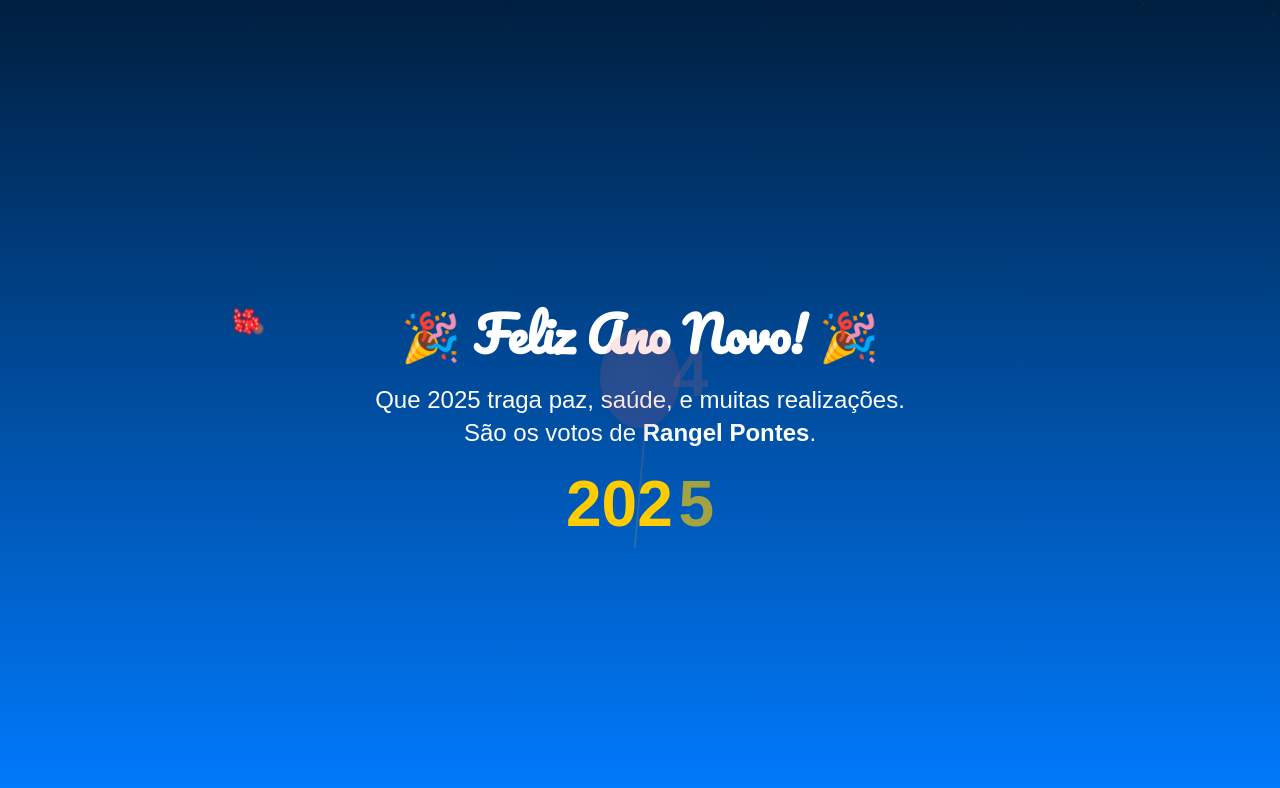
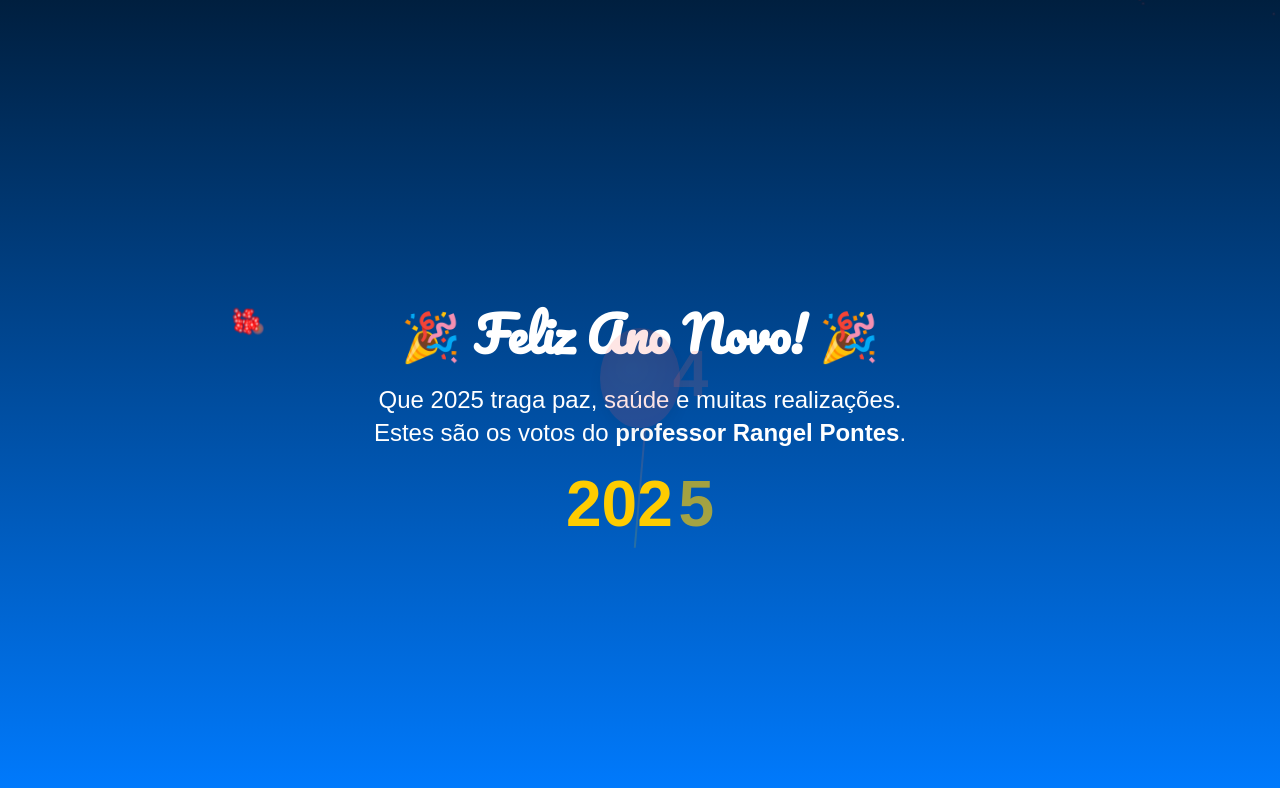
Before and after one commit to mourapontes/Cart-o_Ano_Novo, a plain HTML site: page index.html in a window 1280 px wide. Drawn offline with Linux system fonts and the light colour scheme.

Commit message:
index.html

```diff
--- a/index.html
+++ b/index.html
@@ -10,8 +10,8 @@
     <div class="container">
         <div class="mensagem">
             <h1>🎉 Feliz Ano Novo! 🎉</h1>
-            <p>Que 2025 traga paz, saúde, e muitas realizações.</p>
-            <p>São os votos de <strong>Rangel Pontes</strong>.</p>
+            <p>Que 2025 traga paz, saúde e muitas realizações.</p>
+            <p>Estes são os votos do <strong>professor Rangel Pontes</strong>.</p>
         </div>
         <div class="ano">
             <span>202</span>
```
